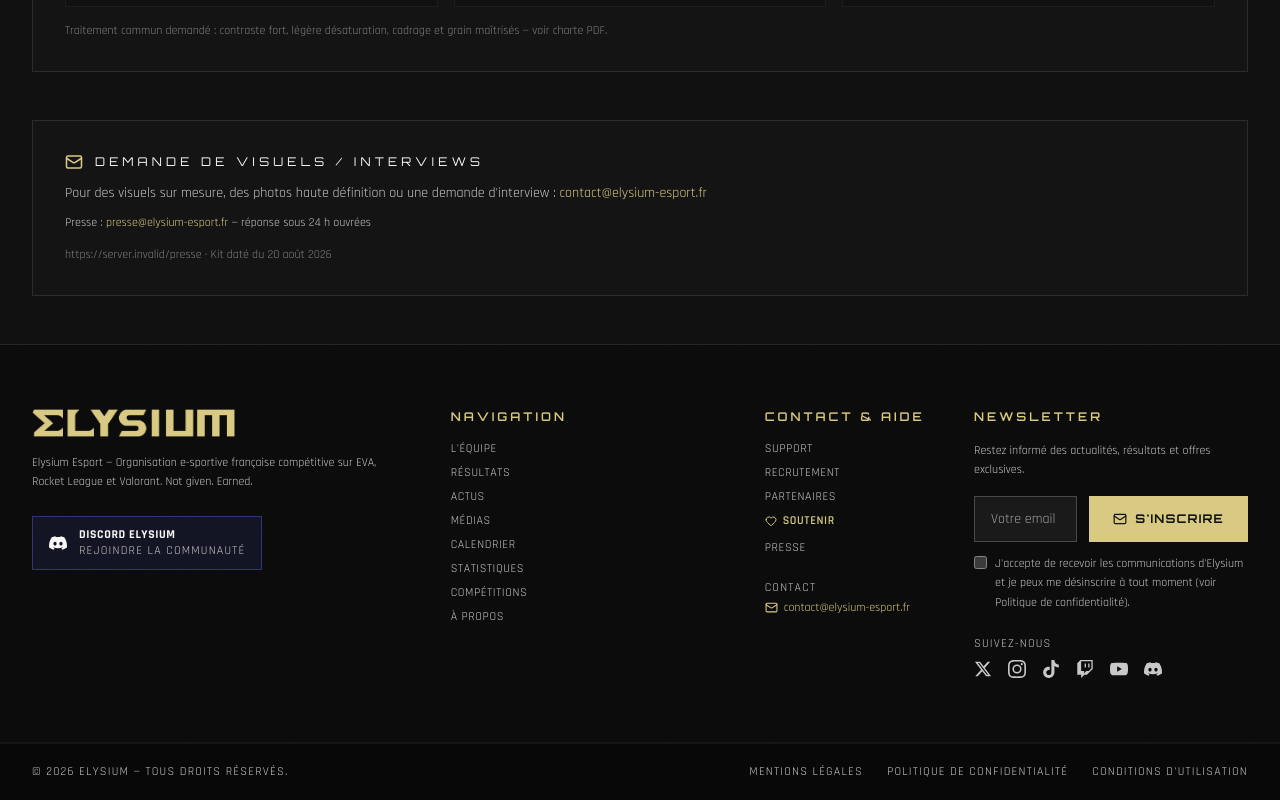
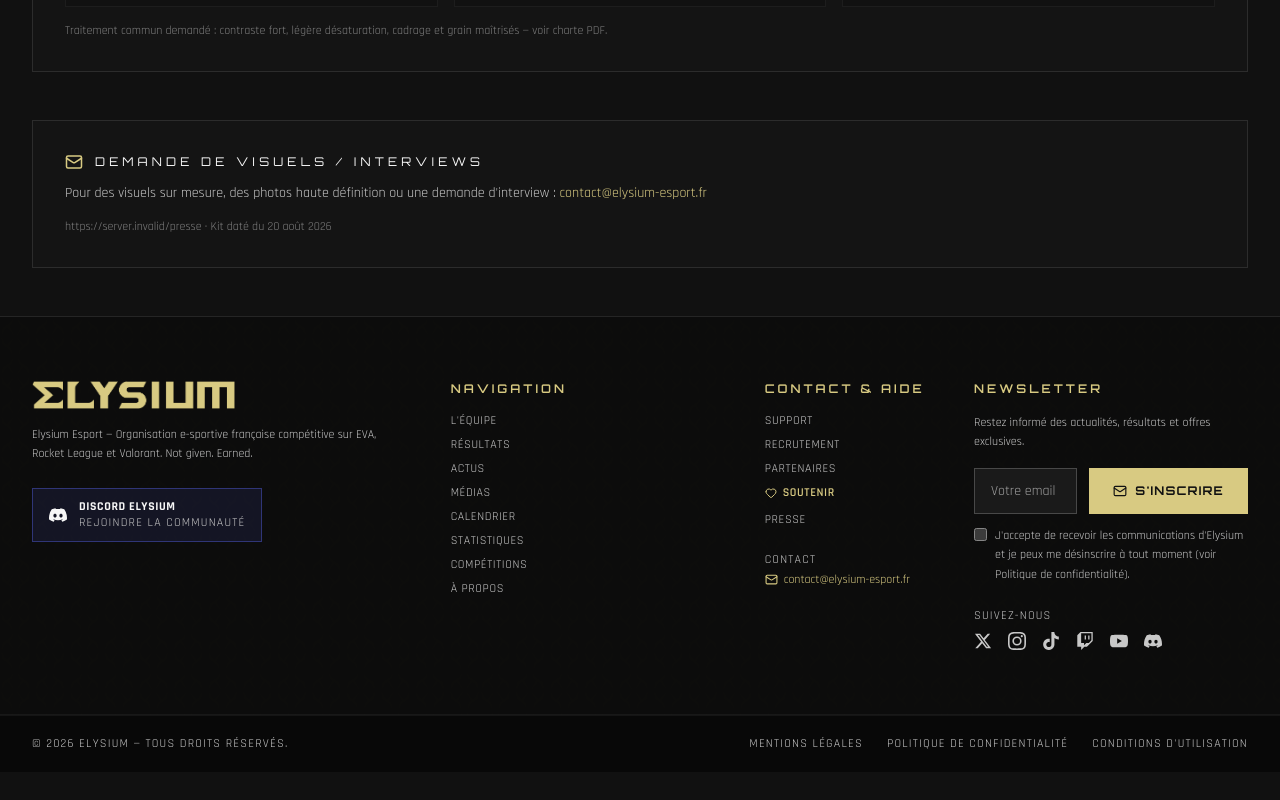
Before and after one commit to Elysiumweb/main, a React (Create React App) app: page /presse in a window 1280 px wide. Shown: the part 3551-4351 px from the top of the page. After the commit the page ends 4323 px from the top, so only its background shows below. Built offline with nearby package versions, Linux system fonts and the light colour scheme; no server answers; the database is empty.

Commit message:
Update Press.jsx

```diff
--- a/src/pages/Press.jsx
+++ b/src/pages/Press.jsx
@@ -258,9 +258,6 @@
             {t("press.contact.text")}{" "}
             <a href={`mailto:${CONTACT_EMAIL}`} className="text-[#D8CA82] hover:underline" data-testid="press-contact-email">{CONTACT_EMAIL}</a>
           </p>
-          <p className="text-xs text-[#c8c8c8] mt-3">
-            Presse : <a href={`mailto:presse@elysium-esport.fr`} className="text-[#D8CA82] hover:underline">presse@elysium-esport.fr</a> — réponse sous 24 h ouvrées
-          </p>
           <p className="text-xs text-[#c8c8c8]/60 mt-4">
             {SITE_URL}/presse · Kit daté du 20 août 2026
           </p>
```
